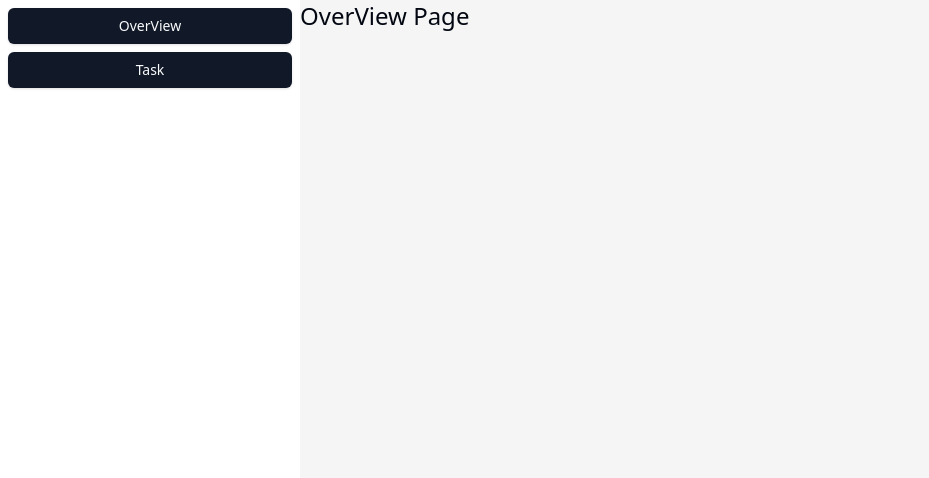
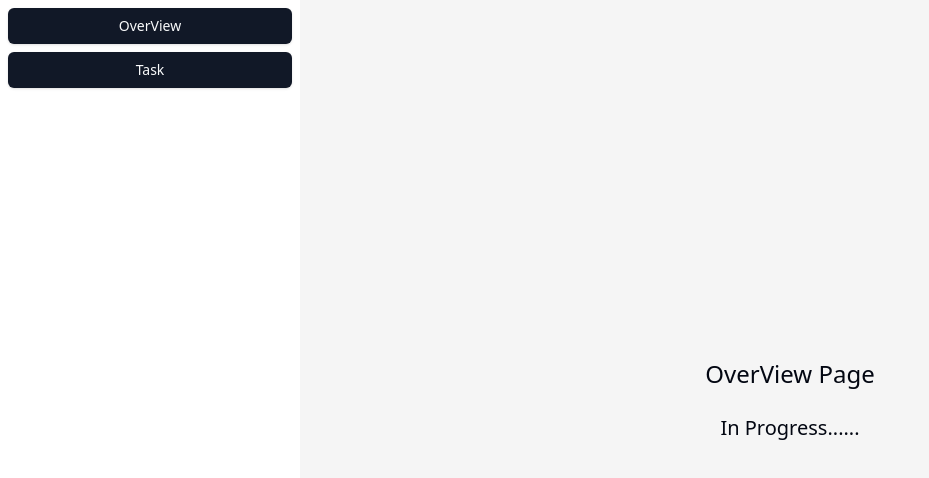
Before and after one commit to Shruthikshetty/timenest, a Next.js app: page /overview in a window 1280 px wide. Shown: the top 478 px of the page, without its empty margins (0-929 px from the left). Built offline with nearby package versions, Linux system fonts and the light colour scheme.

Commit message:
fix issues

```diff
--- a/src/app/(tabs)/overview/page.tsx
+++ b/src/app/(tabs)/overview/page.tsx
@@ -3,8 +3,10 @@ import React from "react";
 //This is the default tab overview of the app
 const OverView = () => {
   return (
-    <div>
-      <p className="text-center text-2xl">OverView Page</p>
+    <div className="flex items-center justify-center h-screen flex-col">
+      <p className="text-2xl text-center">OverView Page</p>
+      <br />
+      <p className="text-xl">In Progress......</p>
     </div>
   );
 };
--- a/src/app/(tabs)/task/page.tsx
+++ b/src/app/(tabs)/task/page.tsx
@@ -3,8 +3,10 @@ import React from "react";
 //this is the task tab of the app
 const Task = () => {
   return (
-    <div>
-      <p className="text-secondary-400 text-center text-2xl">Task Page</p>
+    <div className="flex items-center justify-center h-screen flex-col">
+      <p className="text-2xl text-center">Task Page</p>
+      <br />
+      <p className="text-xl">In Progress......</p>
     </div>
   );
 };
--- a/src/app/layout.tsx
+++ b/src/app/layout.tsx
@@ -31,9 +31,9 @@ export default function RootLayout({
         className={`${geistSans.variable} ${geistMono.variable} antialiased bg-neutral-100`}
       >
         <CustomProvider>
-          <div className="flex flex-row">
+          <div className="flex flex-row flex-grow">
             <SideBar />
-            {children}
+            <main className="flex-1">{children}</main>
           </div>
         </CustomProvider>
       </body>
```
